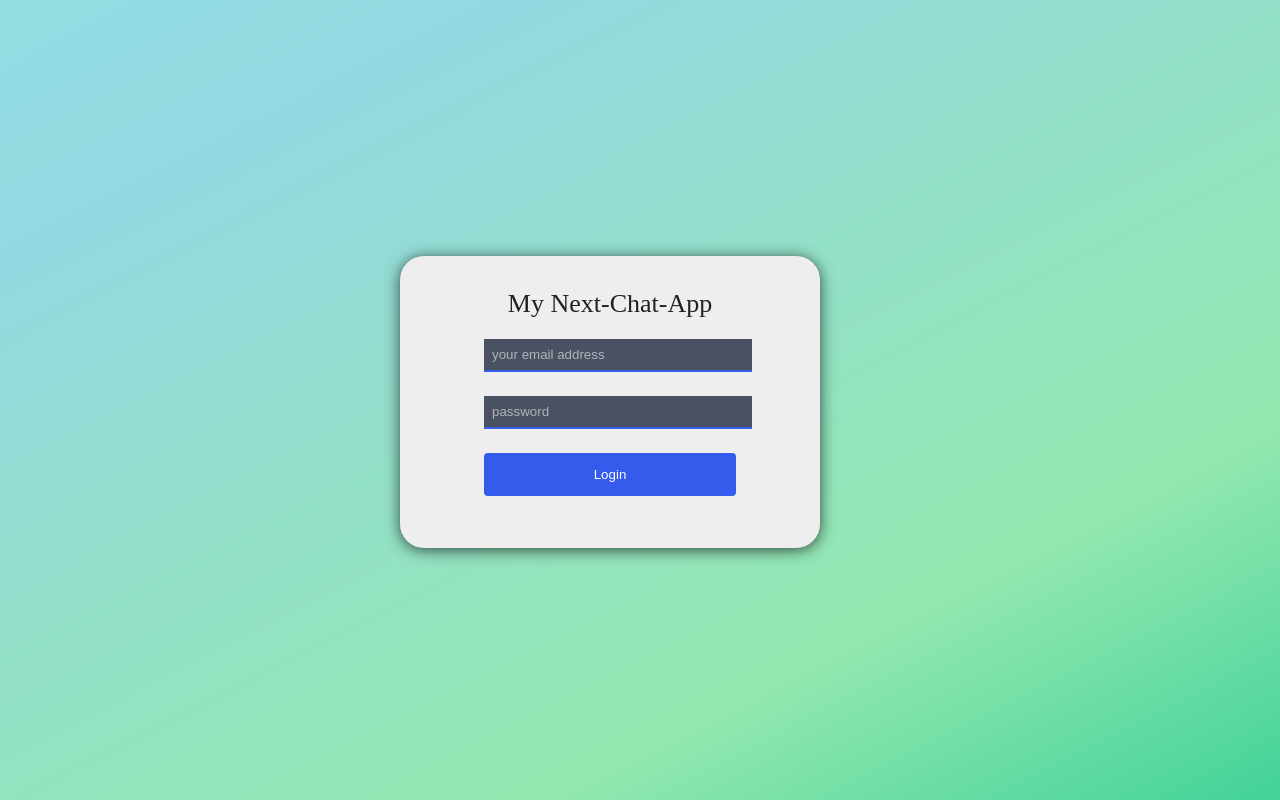
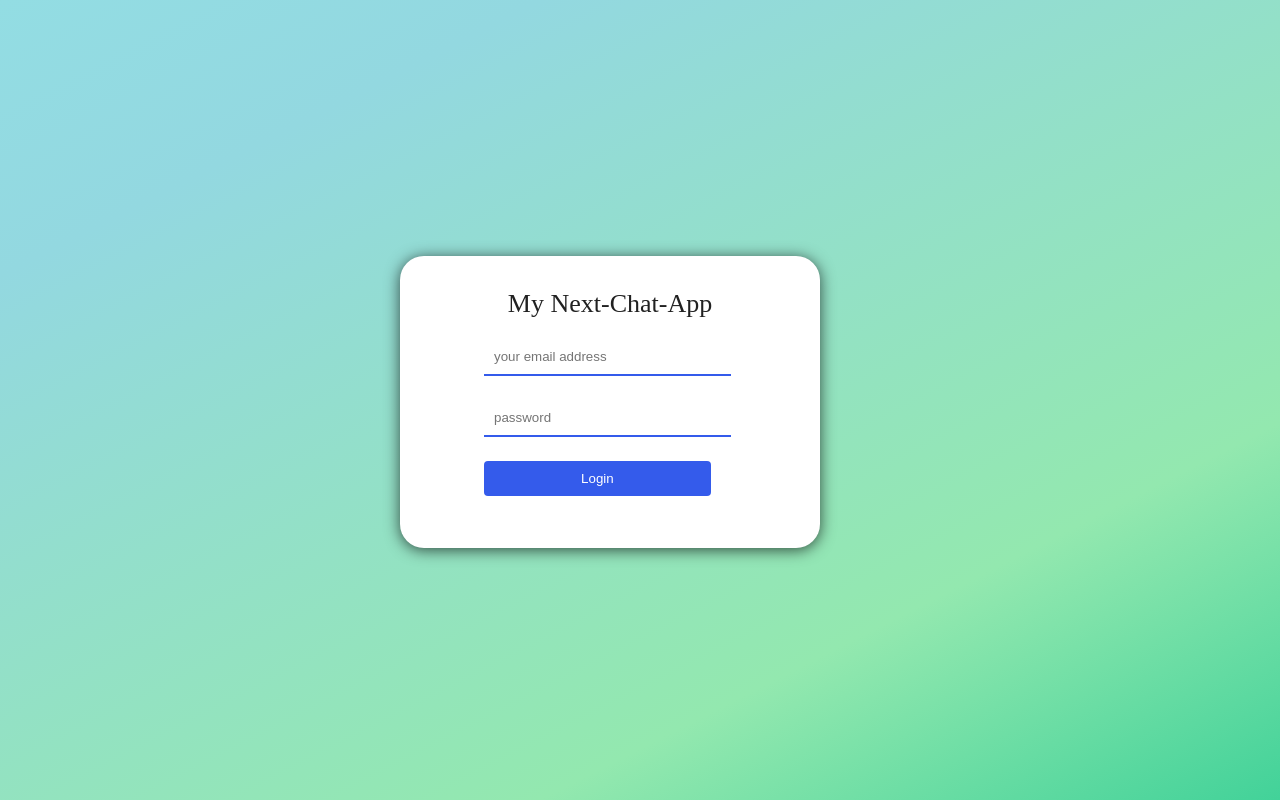
Before and after one commit to esther615kim/nextjs-chatapp, a Next.js app: page / in a window 1280 px wide. Built offline with nearby package versions, Linux system fonts and the light colour scheme.

Commit message:
Feat:add Chat Engine to chats.js

```diff
--- a/package.json
+++ b/package.json
@@ -14,6 +14,7 @@
     "@mui/icons-material": "^5.0.4",
     "@mui/material": "^5.0.4",
     "@mui/styled-engine-sc": "^5.0.3",
+    "axios": "^0.24.0",
     "install": "^0.13.0",
     "next": "11.1.2",
     "npm": "^8.1.0",
--- a/pages/index.js
+++ b/pages/index.js
@@ -1,17 +1,43 @@
 import React, { useContext } from 'react';
 import { Context } from './api/context';
 import { useRouter } from "next/router"
+import axios from "axios";
+
+
+const KEY = "a0440163 - e9c4 - 471a-ba8d - f37ed8e9963b"
 
 
 export default function Login() {
   const { username, setUsername, password, setPassword } = useContext(Context);
   const router = useRouter();
 
+  function handleSubmit(e) {
+    console.log("유저정보", username, password);
+    //   //no input
+    //   if (!username || !password) return;
+
+    //   //get chatengine api
+    //   axios.put(
+    //     "https://api.chatengine.io/users/",
+    //     { username, password },
+    //     { headers: { "Private-Key": KEY } }
+    //   ).then(
+    //     response => {
+    router.push("/chats");
+    //     }
+    //   ).catch(error => {
+    //     console.log(error.message);
+    //   })
+    //   e.preventDefault();
+  }
+
   return (
     <div className="background">
       <div className="wrapper">
         {/* add form submit event */}
-        <form action="submit" className="form">
+        <form className="form"
+          onSubmit={handleSubmit}
+        >
           <div className="title">My Next-Chat-App</div>
 
           <div className="input-container">
--- a/styles/login.css
+++ b/styles/login.css
@@ -21,7 +21,7 @@
   position: relative;
   top: calc(50vh - 144px - 100px);
   left: calc(50vw - 240px - 100px);
-  background-color: #eee;
+  background: #fff;
   border-radius: 24px;
   color: #212121;
   box-shadow: 0 2px 15px rgb(0 0 0 / 68%);
@@ -41,22 +41,17 @@
 }
 
 .input {
-  width: 100%;
-  padding: 8px;
+  width: 90%;
+  padding: 10px;
   margin-bottom: 24px;
-  background-color: #4a5162;
   outline: none;
   border-width: 0px;
   border-bottom: 2px solid #345beb;
 }
 
-.input::placeholder {
-  color: hsla(0, 0%, 100%, 0.568);
-}
-
 .button {
-  width: 100%;
-  padding: 14px;
+  width: 90%;
+  padding: 10px;
   border-radius: 4px;
   border-width: 0px;
   cursor: pointer;
```
Also changed, not shown: pages/chats.js (+17 -2 lines), 2 other files (tests, documents, lock files or other folders).
